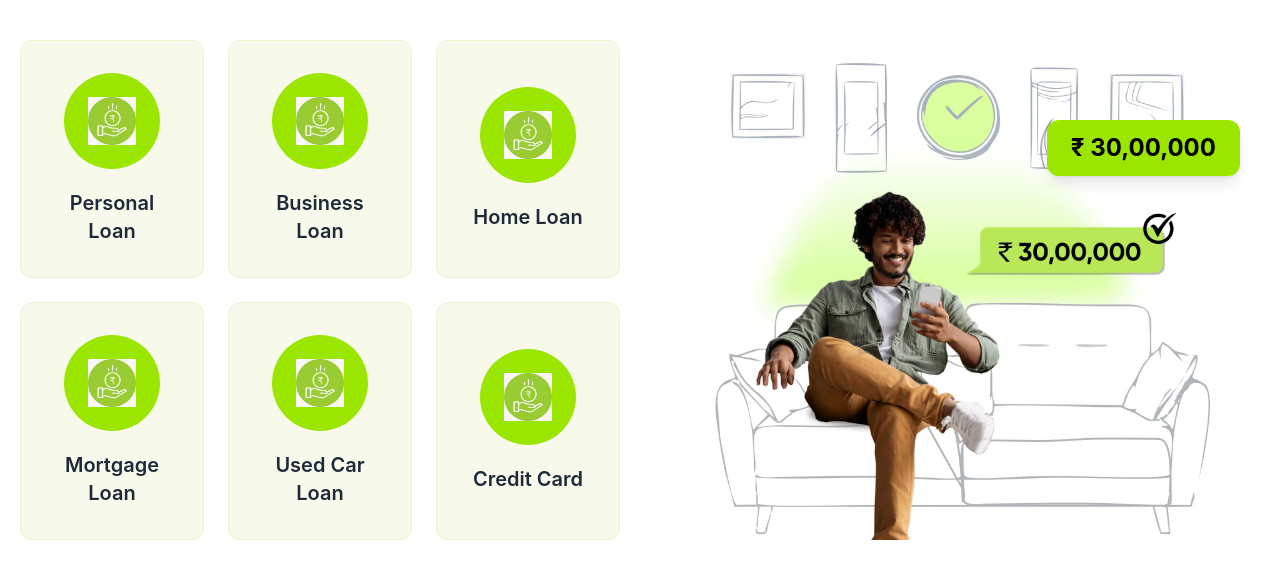
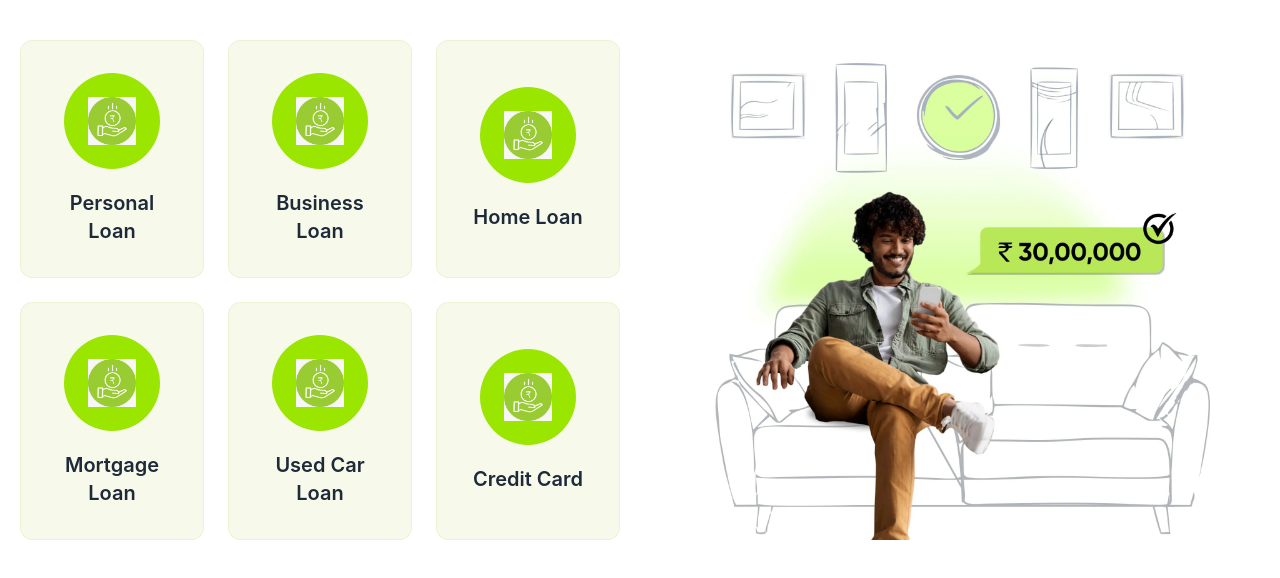
Before and after one commit to Shaikhjunaid49/Sasta_paisa, a React (Vite) app in the folder Sasta_paisa/: page / in a window 1280 px wide. Shown: the top 578 px of the page. Built offline with nearby package versions, Linux system fonts and the light colour scheme.

Commit message:
fix small changes

```diff
--- a/Sasta_paisa/src/sections/HeroSection.jsx
+++ b/Sasta_paisa/src/sections/HeroSection.jsx
@@ -60,12 +60,6 @@ function HeroSection() {
               className="w-full max-w-[500px]"
             />
 
-            {/* PRICE BOX */}
-            <div className="absolute top-20 right-5 bg-lime-400 px-6 py-3 rounded-xl shadow-lg">
-              <h2 className="text-2xl font-bold">
-                ₹ 30,00,000
-              </h2>
-            </div>
           </div>
 
         </div>
```
